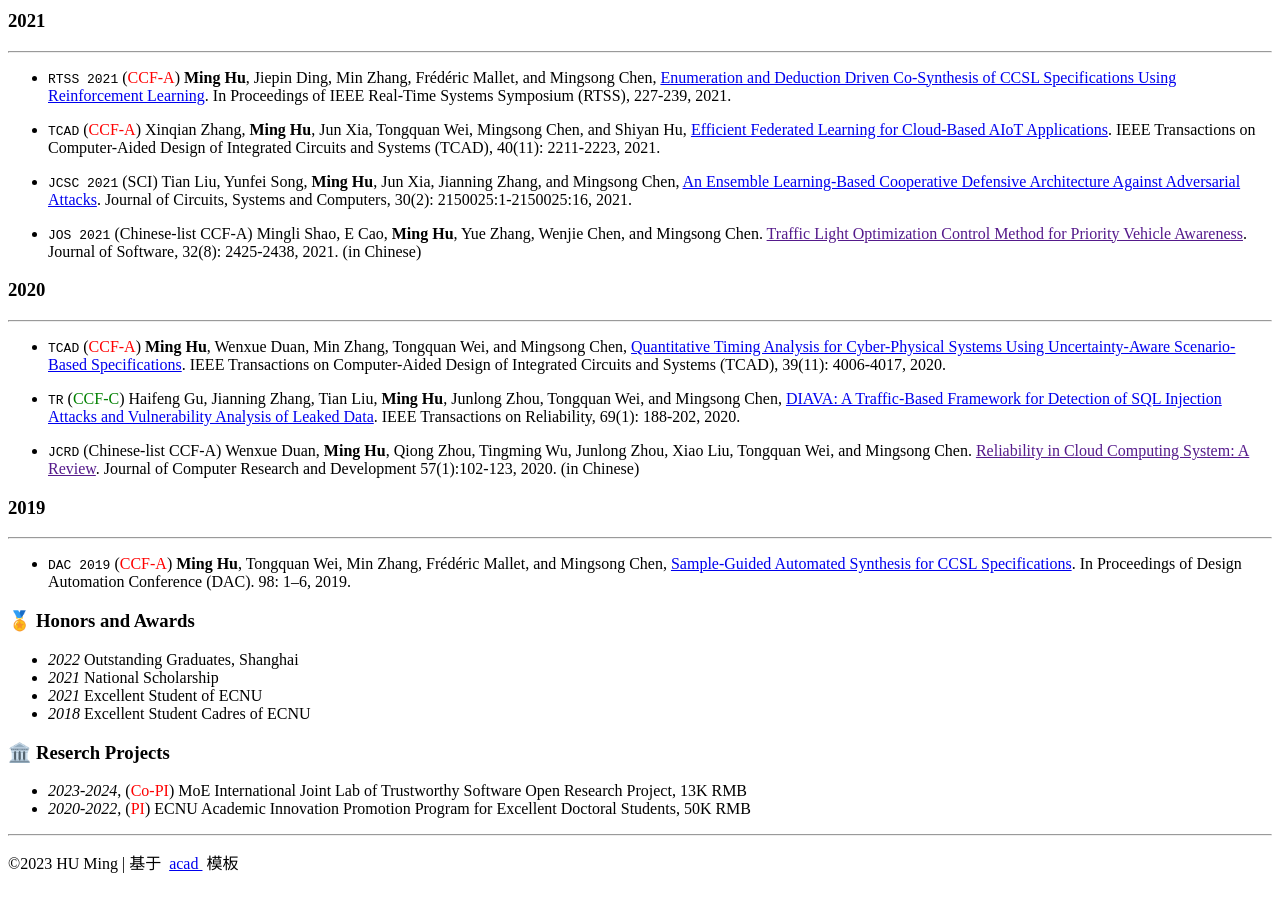
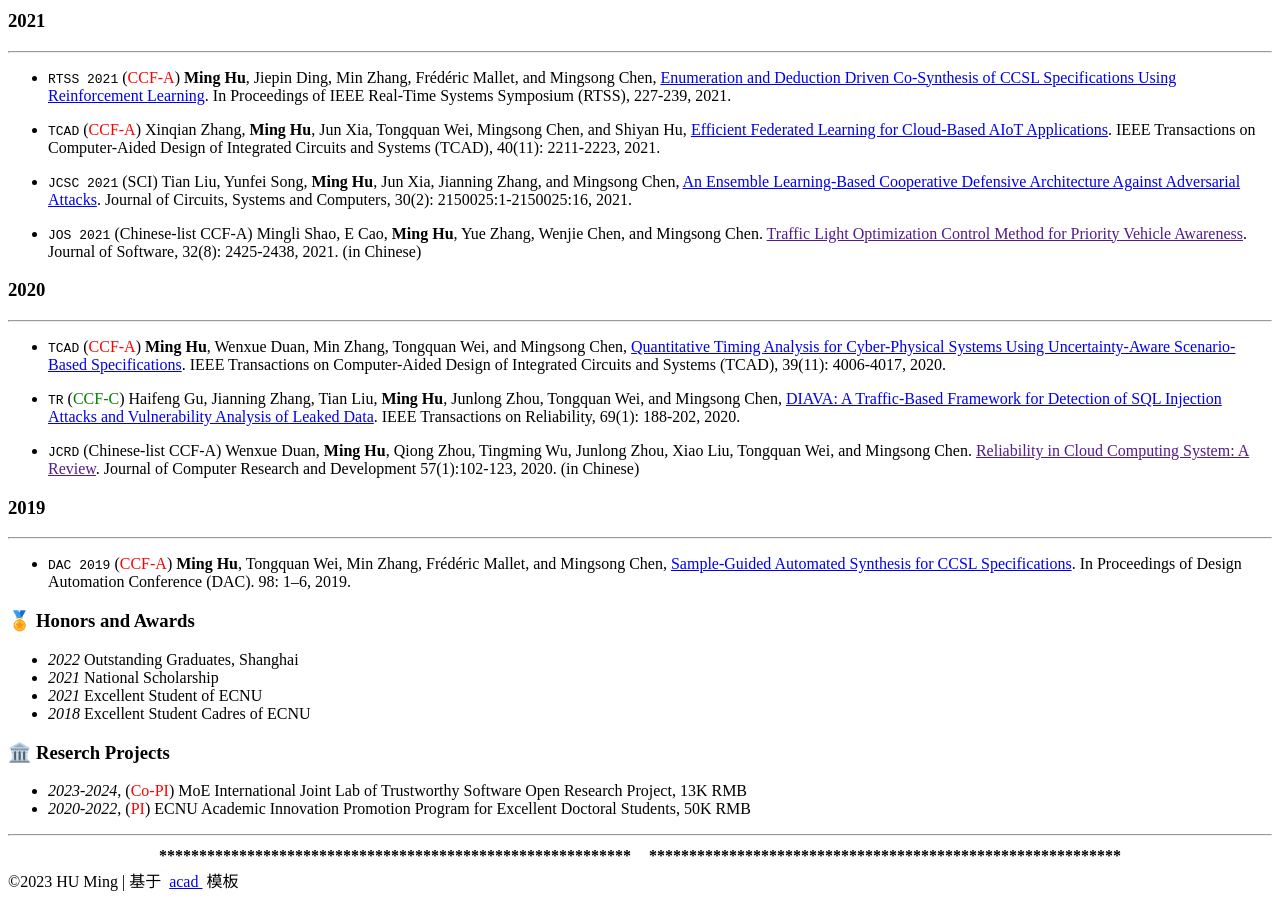
Before and after one commit to HUMingProfile/humingprofile.github.io, a Jekyll site: the page built from _pages/about.md, in a window 1280 px wide and 900 px high, scrolled down 3211 px. Built offline with Jekyll 4.4.1, drawn with Linux system fonts in a browser that asks for light colours; some web fonts are replaced; a script that is not in the unit is left out.

Commit message:
Update default.html

```diff
--- a/_layouts/default.html
+++ b/_layouts/default.html
@@ -36,10 +36,10 @@ layout: compress
 </style>
 <table align="center">
     <tr>
-        <th>         </th>
+        <th>***********************************************************</th>
         <th width="10px"><script type="text/javascript" id="clstr_globe" src="//clustrmaps.com/globe.js?d=iLaR1ujFZKLhBjPbdH1ARqtQtQ65W8jZ8aR8yadS0Tw"></script>
         </th>
-        <th>          </th>
+        <th>***********************************************************</th>
     </tr>
 </table>
 <div class="footer_copyright">
```
